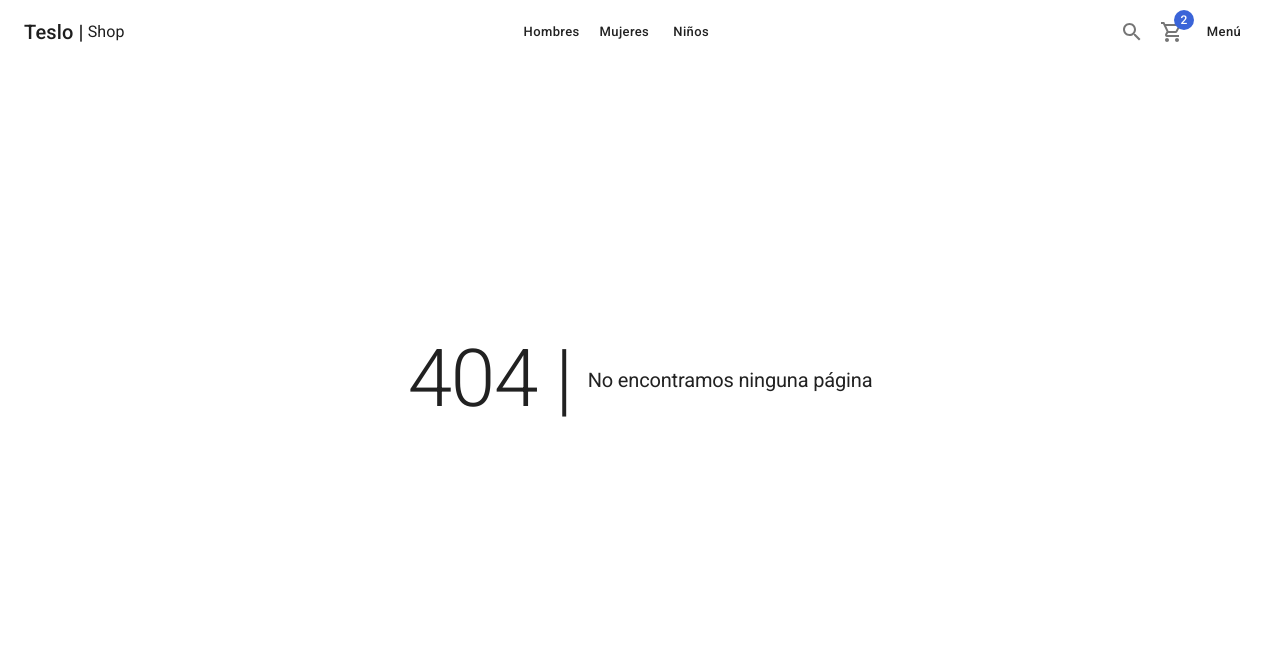
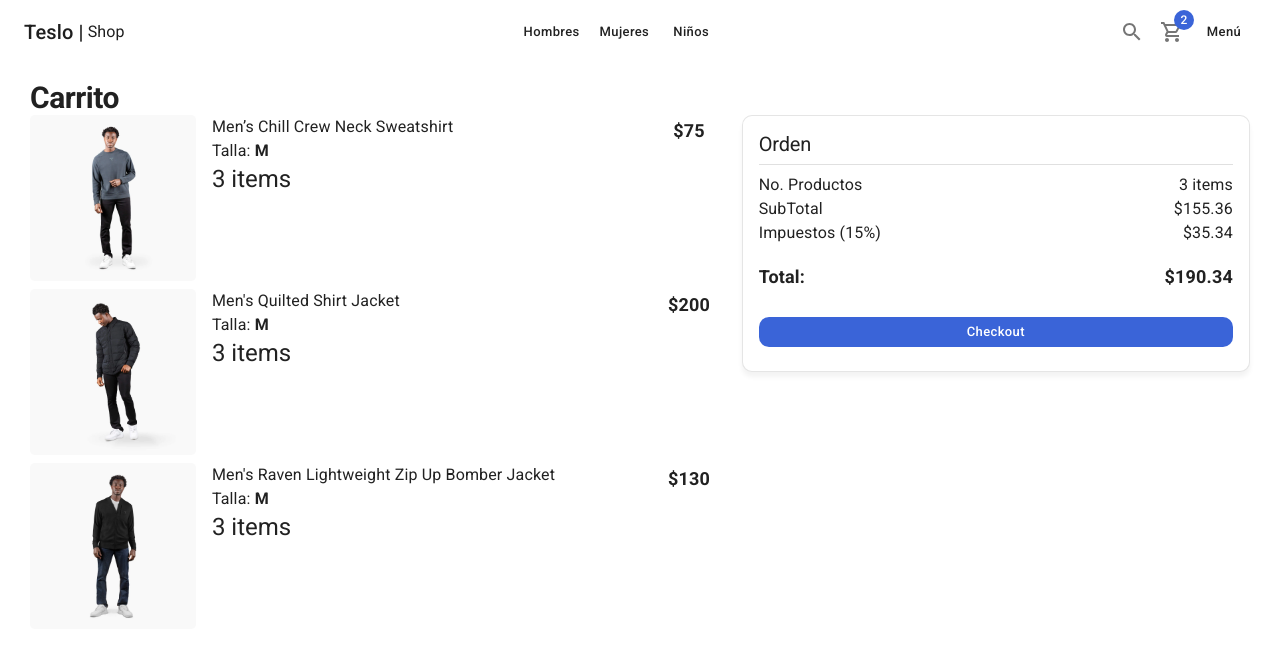
Before and after one commit to lenxnos/teslo-shop, a Next.js app: page /cart in a window 1280 px wide. Before the commit this address had no page. Shown: the top 656 px of the page. Built offline with nearby package versions, Linux system fonts and the light colour scheme.

Commit message:
feat: add order summary

```diff
--- /dev/null
+++ b/components/cart/CardList.tsx
@@ -0,0 +1,61 @@
+import { Box, Button, CardActionArea, CardMedia, Grid, Link, Typography } from "@mui/material"
+import Nextlink from 'next/link';
+import { initialData } from "../../database/products"
+import { ItemCounter } from "../ui";
+
+const productsInCart = [
+  initialData.products[0],
+  initialData.products[1],
+  initialData.products[2],
+]
+
+interface Props {
+  editable?: boolean;
+}
+
+export function CardList({ editable = false }: Props) {
+  return (
+    <>
+      {
+        productsInCart.map((product) => (
+          <Grid container spacing={2} key={product.slug} sx={{ mb: 1 }}>
+            <Grid item xs={3}>
+              {/* TODO: go to product page */}
+              <Nextlink href="/product/slug" passHref legacyBehavior>
+                <Link>
+                  <CardActionArea>
+                    <CardMedia
+                      image={`products/${product.images[0]}`}
+                      component="img"
+                      sx={{ borderRadius: '5px' }}
+                    />
+                  </CardActionArea>
+                </Link>
+              </Nextlink>
+            </Grid>
+            <Grid item xs={7}>
+              <Box display="flex" flexDirection="column">
+                <Typography variant="body1">{product.title}</Typography>
+                <Typography variant="body1">Talla: <strong>M</strong></Typography>
+
+                {
+                  editable
+                    ? <ItemCounter />
+                    : <Typography variant="h5">3 items</Typography>
+                }
+              </Box>
+            </Grid>
+            <Grid item xs={2} display="flex" alignItems="center" flexDirection="column">
+              <Typography variant="subtitle1">{`$${product.price}`}</Typography>
+              {
+                editable && (
+                  <Button variant='text' color="secondary">Remover</Button>
+                )
+              }
+            </Grid>
+          </Grid>
+        ))
+      }
+    </>
+  )
+}
--- /dev/null
+++ b/components/cart/OrderSummary.tsx
@@ -0,0 +1,39 @@
+import { Grid, Typography } from '@mui/material'
+
+export function OrderSummary() {
+  return (
+    <Grid container>
+      <Grid item xs={6}>
+        <Typography>No. Productos</Typography>
+      </Grid>
+
+      <Grid item xs={6} display="flex" justifyContent="end">
+        <Typography>3 items</Typography>
+      </Grid>
+
+      <Grid item xs={6}>
+        <Typography>SubTotal</Typography>
+      </Grid>
+
+      <Grid item xs={6} display="flex" justifyContent="end">
+        <Typography>{`$${155.36}`}</Typography>
+      </Grid>
+
+      <Grid item xs={6}>
+        <Typography>Impuestos (15%)</Typography>
+      </Grid>
+
+      <Grid item xs={6} display="flex" justifyContent="end">
+        <Typography>{`$${35.34}`}</Typography>
+      </Grid>
+
+      <Grid item xs={6} sx={{ mt: 2 }}>
+        <Typography variant='subtitle1'>Total:</Typography>
+      </Grid>
+
+      <Grid item xs={6} sx={{ mt: 2 }} display="flex" justifyContent="end">
+        <Typography variant='subtitle1'>{`$${190.34}`}</Typography>
+      </Grid>
+    </Grid>
+  )
+}
--- /dev/null
+++ b/components/cart/index.ts
@@ -0,0 +1,2 @@
+export * from './CardList';
+export * from './OrderSummary';
--- /dev/null
+++ b/pages/cart/index.tsx
@@ -0,0 +1,34 @@
+import { Button, Card, CardContent, Divider, Grid, Typography } from "@mui/material";
+import { Box } from "@mui/system";
+import { CardList, OrderSummary } from "../../components/cart";
+import { ShopLayout } from "../../components/layouts";
+
+export default function CartPage() {
+  return (
+    <ShopLayout title='Carrito - 3' pageDescription="Carrito de compras de la tienda">
+      <Typography variant="h1" component='h1'>Carrito</Typography>
+
+      <Grid container>
+        <Grid item xs={12} sm={7}>
+          <CardList />
+        </Grid>
+        <Grid item xs={12} sm={5}>
+          <Card className="summary-card">
+            <CardContent>
+              <Typography variant="h2">Orden</Typography>
+              <Divider sx={{ my: 1 }} />
+
+              <OrderSummary />
+
+              <Box sx={{ mt: 3 }}>
+                <Button color="secondary" className="circular-btn" fullWidth>
+                  Checkout
+                </Button>
+              </Box>
+            </CardContent>
+          </Card>
+        </Grid>
+      </Grid>
+    </ShopLayout>
+  )
+}
```
Also changed, not shown: pages/cart/empty.tsx (added, +30 -0 lines).
